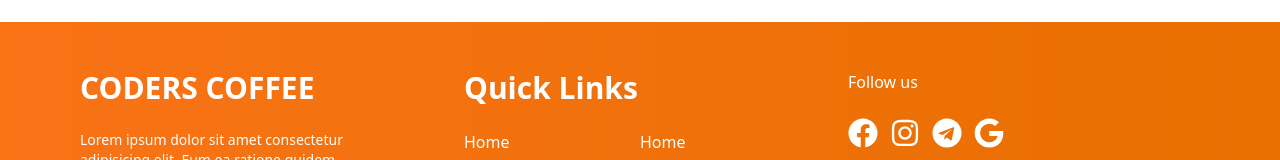
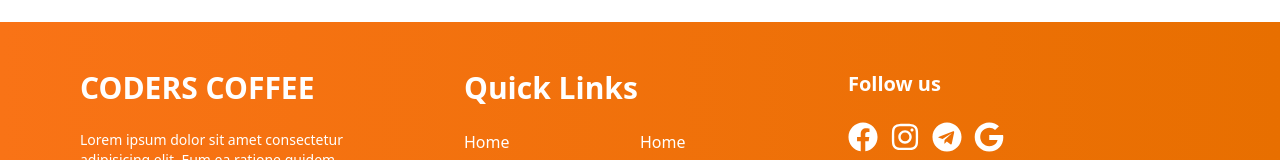
Before and after one commit to Ahmed-Mustafa-Kamel/coders-coffee, a React (Vite) app: page / in a window 1280 px wide. Shown: the part 2312-2472 px from the top of the page. Built offline with nearby package versions, Linux system fonts and the light colour scheme.

Commit message:
first commit

```diff
--- a/src/components/Footer.jsx
+++ b/src/components/Footer.jsx
@@ -91,7 +91,7 @@
             }}
             className="space-y-6"
           >
-            <h1 className="">Follow us</h1>
+            <h1 className="text-xl font-semibold mb-2">Follow us</h1>
 
             <div className="flex items-center gap-3">
               <FaFacebook className=" text-3xl hover:scale-105 duration-300 transition-all" />
```
